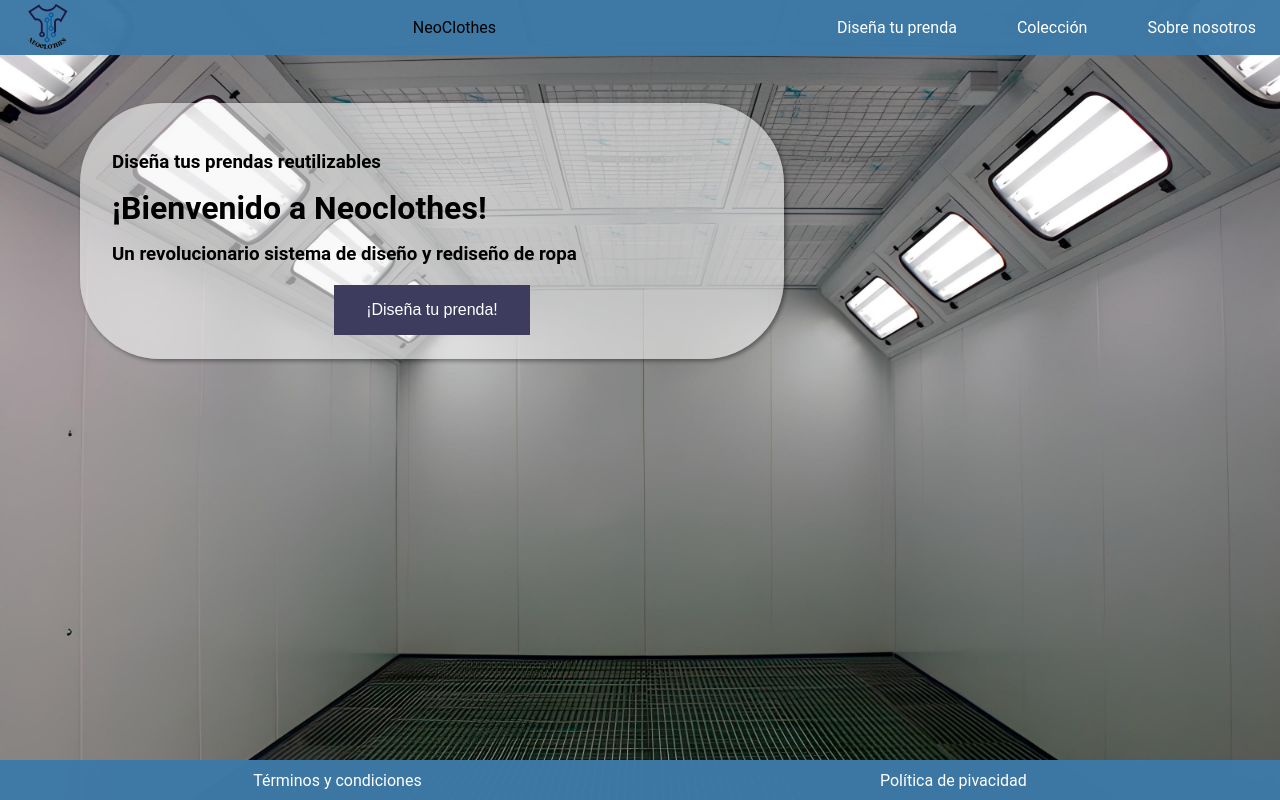
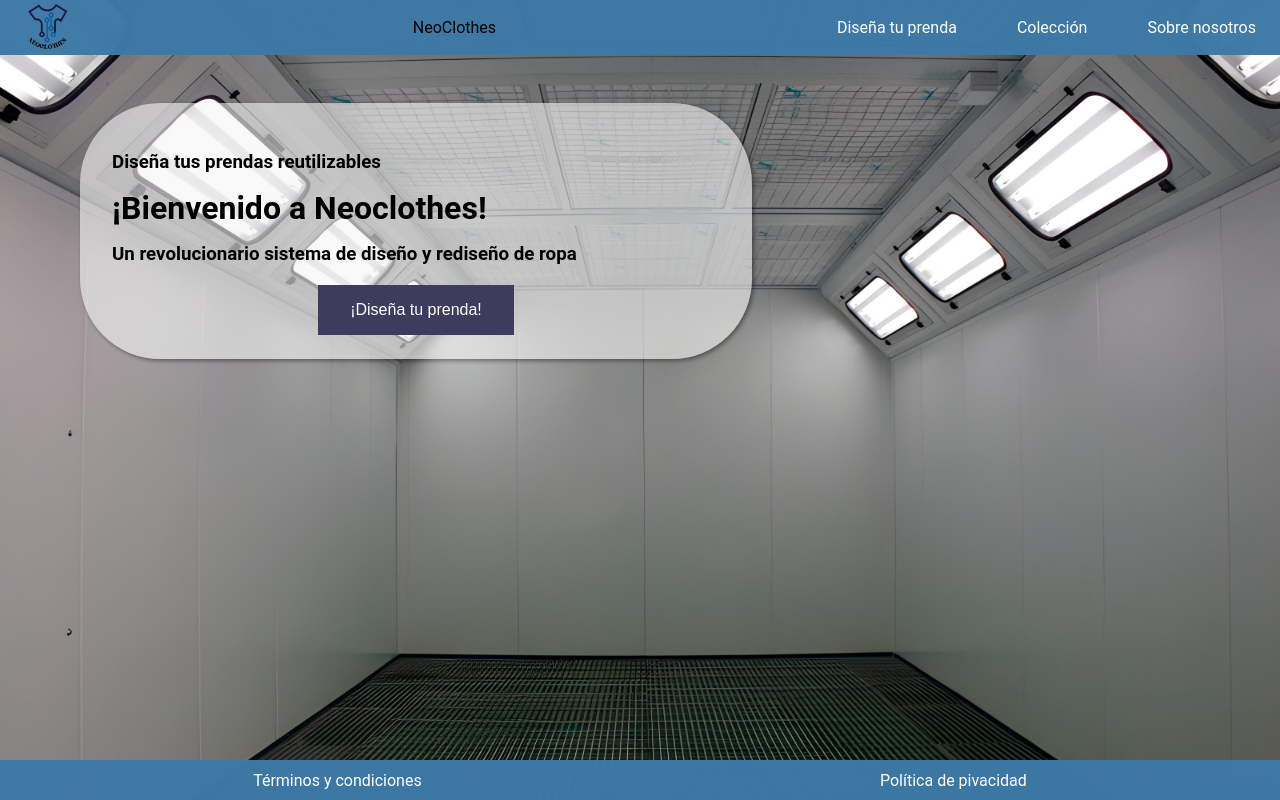
Before and after one commit to JordanJTY/Neoclothes, an Angular app: page /home in a window 1280 px wide. Built offline with nearby package versions, Linux system fonts and the light colour scheme.

Commit message:
Styles updated

```diff
--- a/src/app/components/footer/footer.component.scss
+++ b/src/app/components/footer/footer.component.scss
@@ -1,11 +1,14 @@
 .footer {
-  bottom: 0;
   background-color: #0360acee;
   z-index: 1;
   position: fixed;
   left: 0;
   bottom: 0;
   width: 100%;
+
+  @media only screen and (max-width: 850px) and (min-width: 760px) {
+    position: sticky;
+  }
 }
 
 ::ng-deep .mat-slide-toggle.mat-checked:not(.mat-disabled) .mat-slide-toggle-thumb {
--- a/src/app/page/home/home.component.scss
+++ b/src/app/page/home/home.component.scss
@@ -1,11 +1,11 @@
 .card {
-  width: 40rem;
+  width: 38rem;
   height: 12rem;
   margin: 3em 5em;
   border-radius: 5em;
   background-color: rgba(246, 246, 246, 0.600);
   box-shadow: 2px 2px 4px rgba(0, 0, 0, 0.4);
-  max-width: 90%;
+  max-width:80%;
   padding: 2em;
 
   h3 {
--- a/src/styles.scss
+++ b/src/styles.scss
@@ -9,7 +9,7 @@ body {
   font-family: Roboto, "Helvetica Neue", sans-serif;
   background-image: url("assets/images/background.png");
   background-size: 100%;
-  background-color: #FCFCFC;
+  background-color: #696666;
   background-repeat: space;
 
   // background-size: cover;
```
